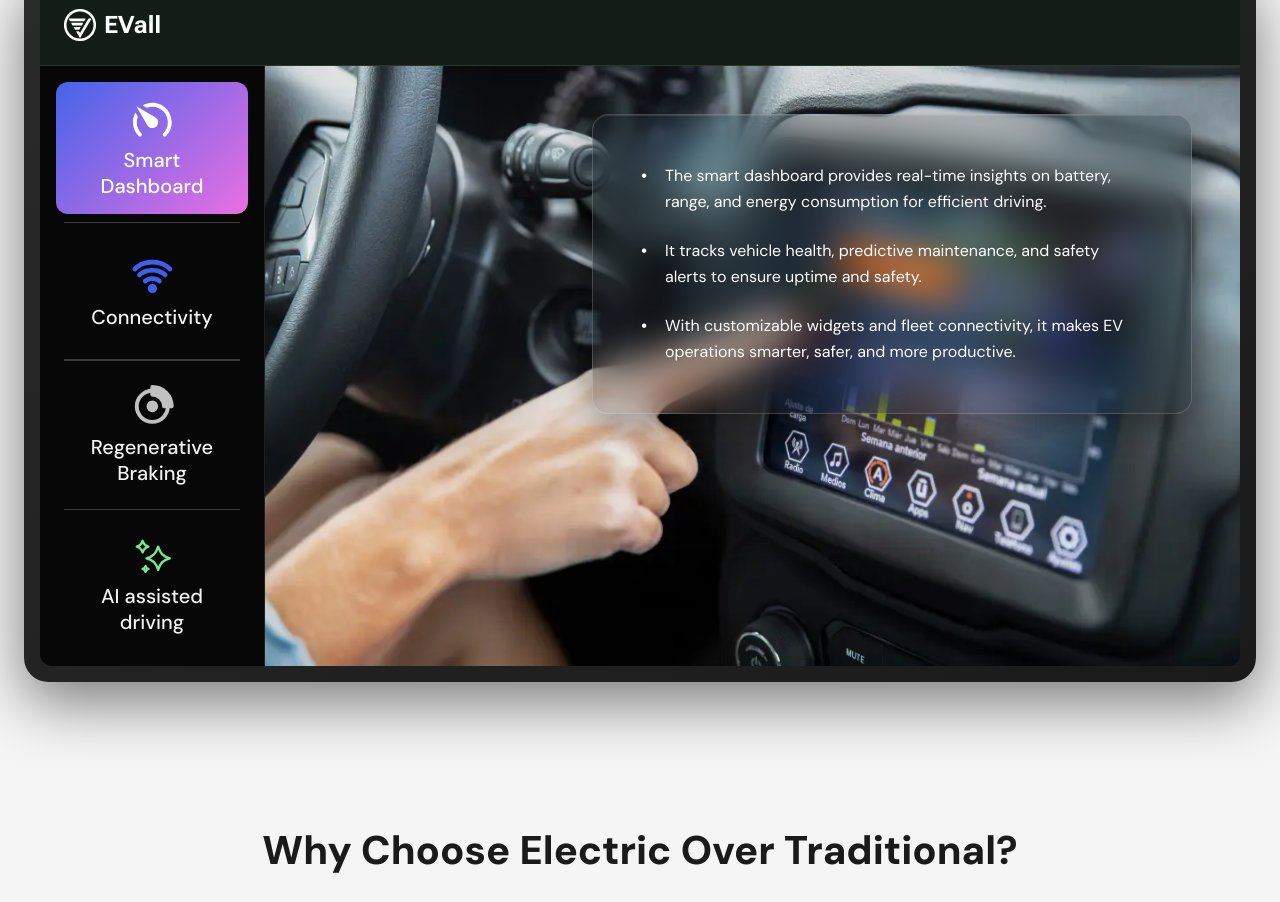
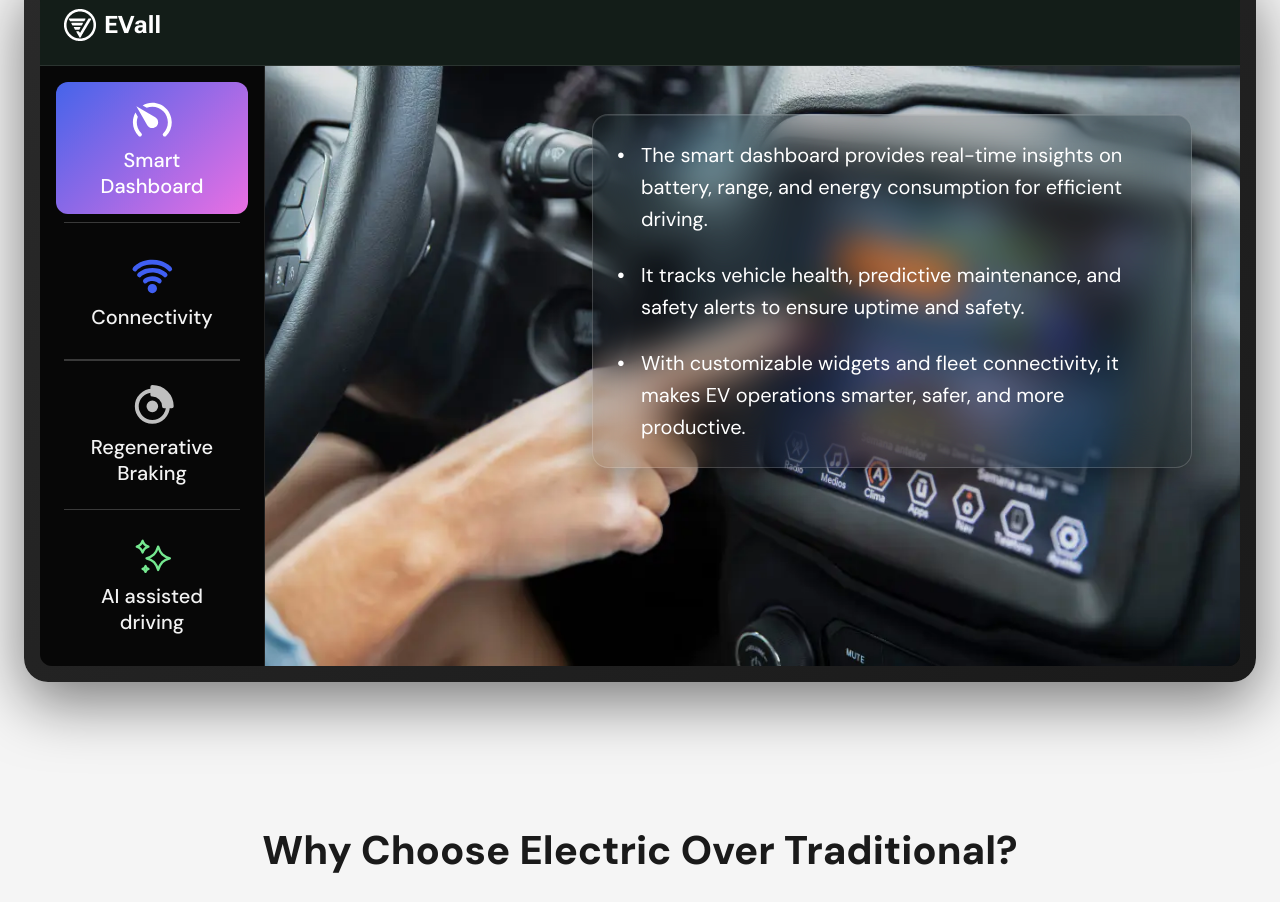
Before and after one commit to atal-k/EVall, a React (Create React App) app: page / in a window 1280 px wide. Shown: the part 1789-2691 px from the top of the page. Built offline with nearby package versions, Linux system fonts and the light colour scheme.

Commit message:
fix(Intelligence): fixed section glitch

```diff
--- a/src/components/sections/Intelligence.css
+++ b/src/components/sections/Intelligence.css
@@ -168,7 +168,7 @@
 .intelligence-glass-card {
   position: absolute;
   max-width: 600px;
-  padding: var(--spacing-xl);
+  padding: var(--spacing-md);
   background: rgba(5, 5, 5, 0.2);
   backdrop-filter: blur(20px) saturate(180%);
   border: 1px solid rgba(255, 255, 255, 0.18);
@@ -237,11 +237,12 @@
 }
 
 .intelligence-glass-card__list li {
-  font-size: var(--font-size-base);
+  font-size: var(--font-size-xl);
   line-height: 1.6;
   color: var(--color-white);
   position: relative;
   padding-left: var(--spacing-md);
+  list-style: none;
 }
 
 .intelligence-glass-card__list li::before {
@@ -338,7 +339,8 @@
     left: 1rem !important;
     right: 1rem !important;
     transform: none !important;
-    padding: var(--spacing-md);
+    padding: var(--spacing-sm);
+    border: 1px solid rgba(255, 255, 255, 0.2);
   }
 
   .intelligence-glass-card--top-center,
--- a/src/components/sections/Intelligence.js
+++ b/src/components/sections/Intelligence.js
@@ -77,7 +77,7 @@ const Intelligence = () => {
       content: [
         'AI-assisted driving uses artificial intelligence and machine learning algorithms to help drivers operate vehicles more safely and efficiently. It combines sensor data, cameras, radar, and GPS to analyze road conditions, detect obstacles, and assist with driving tasks.'
       ],
-      position: 'top-center'
+      position: 'bottom-right'
     }
   ];
 
```
Also changed, not shown: public/images/intelligence-tab3.webp, public/images/intelligence-tab4.webp.
